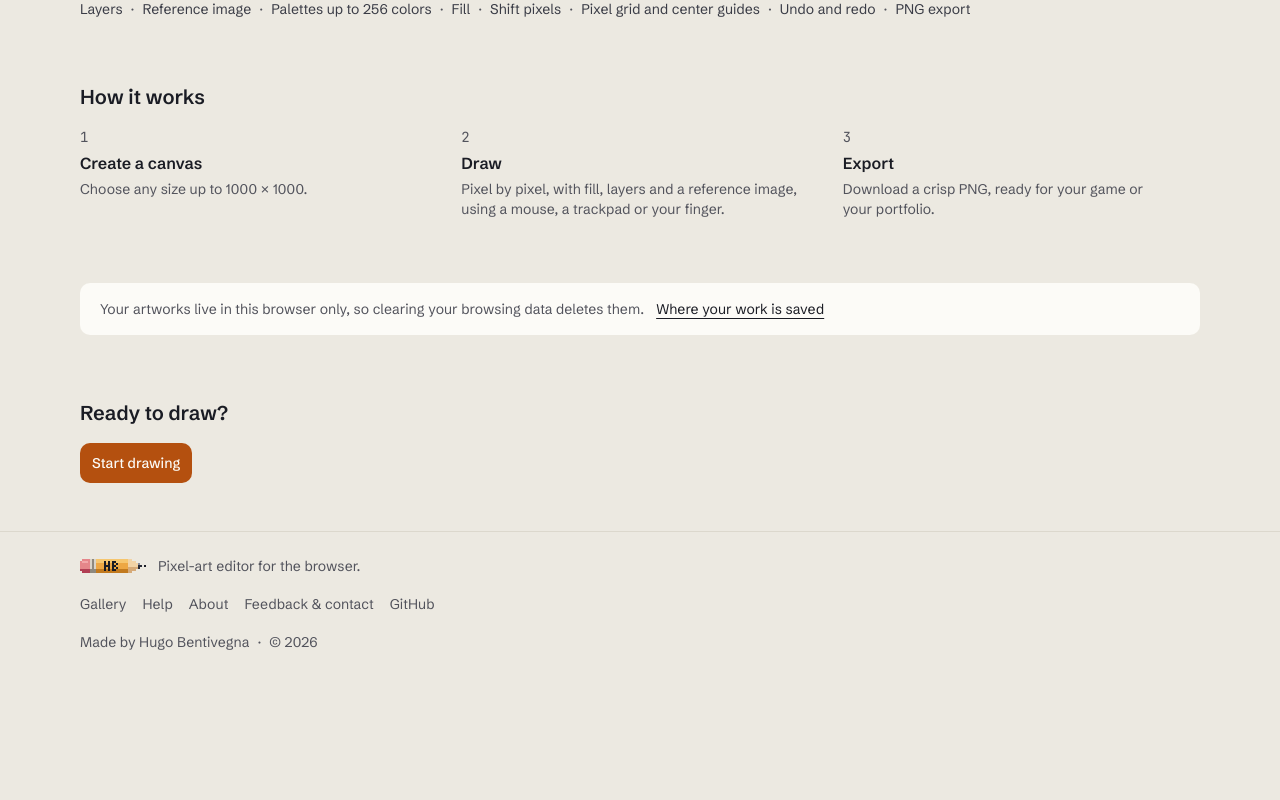
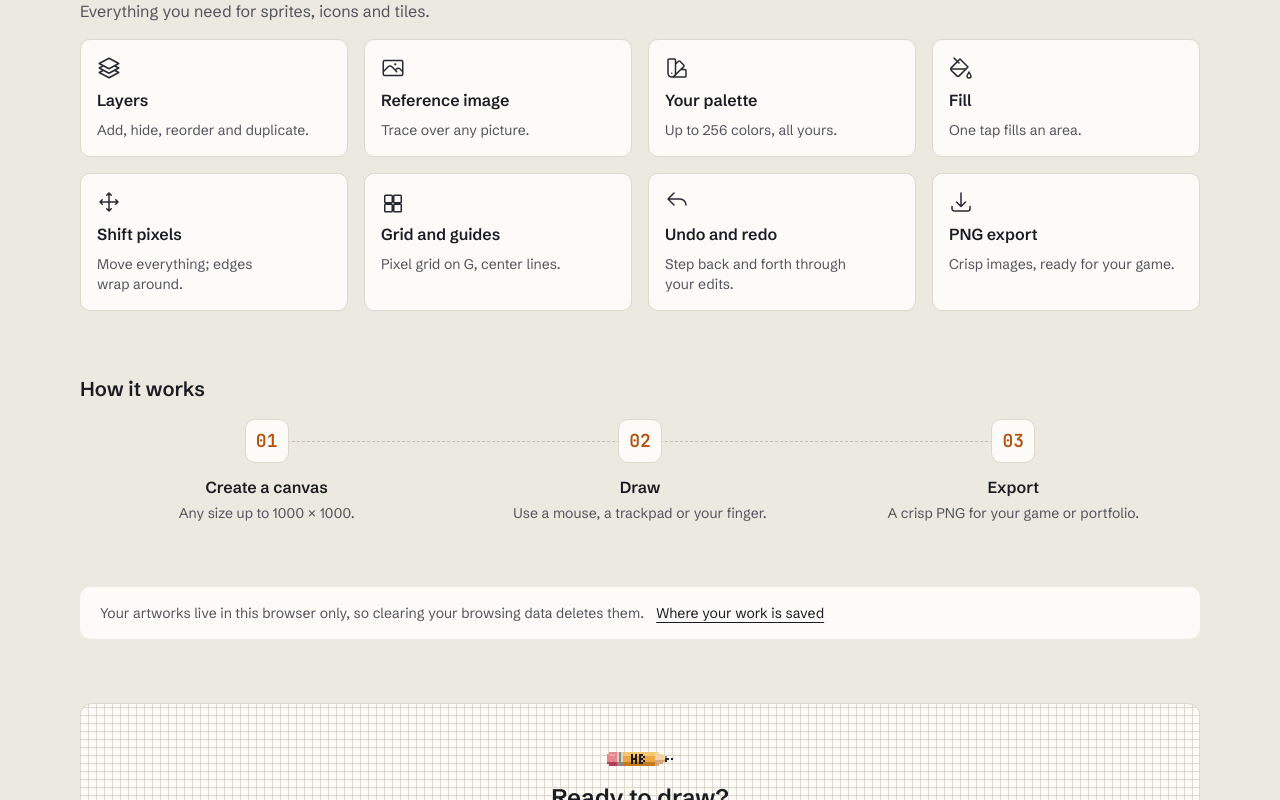
Before and after one commit to hugobenti/pixel-art, a Next.js app: page / in a window 1280 px wide. Shown: the part 680-1480 px from the top of the page. Before the commit the page ends 1356 px from the top, so only its background shows below. Built offline with nearby package versions, Linux system fonts and the light colour scheme.

Commit message:
feat(site): richer what's inside, how it works and closing sections

```diff
--- a/src/content/content.type.ts
+++ b/src/content/content.type.ts
@@ -376,12 +376,14 @@ export interface IHomeContent {
   secondary: string;
   promises: IHomeBlurb[];
   insideLabel: string;
-  inside: string[];
+  insideIntro: string;
+  inside: IHomeBlurb[];
   stepsTitle: string;
   steps: IHomeBlurb[];
   storageNote: string;
   storageLink: string;
   closingTitle: string;
+  closingText: string;
   closingCta: string;
 }
 
--- a/src/content/home.ts
+++ b/src/content/home.ts
@@ -21,28 +21,27 @@ export const home: IHomeContent = {
     },
   ],
   insideLabel: "What’s inside",
+  insideIntro: "Everything you need for sprites, icons and tiles.",
   inside: [
-    "Layers",
-    "Reference image",
-    "Palettes up to 256 colors",
-    "Fill",
-    "Shift pixels",
-    "Pixel grid and center guides",
-    "Undo and redo",
-    "PNG export",
+    { title: "Layers", text: "Add, hide, reorder and duplicate." },
+    { title: "Reference image", text: "Trace over any picture." },
+    { title: "Your palette", text: "Up to 256 colors, all yours." },
+    { title: "Fill", text: "One tap fills an area." },
+    { title: "Shift pixels", text: "Move everything; edges wrap around." },
+    { title: "Grid and guides", text: "Pixel grid on G, center lines." },
+    { title: "Undo and redo", text: "Step back and forth through your edits." },
+    { title: "PNG export", text: "Crisp images, ready for your game." },
   ],
   stepsTitle: "How it works",
   steps: [
-    { title: "Create a canvas", text: "Choose any size up to 1000 × 1000." },
-    {
-      title: "Draw",
-      text: "Pixel by pixel, with fill, layers and a reference image, using a mouse, a trackpad or your finger.",
-    },
-    { title: "Export", text: "Download a crisp PNG, ready for your game or your portfolio." },
+    { title: "Create a canvas", text: "Any size up to 1000 × 1000." },
+    { title: "Draw", text: "Use a mouse, a trackpad or your finger." },
+    { title: "Export", text: "A crisp PNG for your game or portfolio." },
   ],
   storageNote:
     "Your artworks live in this browser only, so clearing your browsing data deletes them.",
   storageLink: "Where your work is saved",
   closingTitle: "Ready to draw?",
+  closingText: "Your first canvas is one click away. No sign-up.",
   closingCta: "Start drawing",
 };
--- a/src/features/shared/constants/publicIcons.ts
+++ b/src/features/shared/constants/publicIcons.ts
@@ -31,6 +31,7 @@ export const PUBLIC_ICONS = {
   photo: "/icons/photo.svg",
   download: "/icons/download.svg",
   dashboard: "/icons/dashboard.svg",
+  swatch: "/icons/swatch.svg",
   layers: "/icons/layers.svg",
   moreHorizontal: "/icons/more-horizontal.svg",
   trash: "/icons/trash.svg",
--- a/src/features/site/components/HomeScreen.data.ts
+++ b/src/features/site/components/HomeScreen.data.ts
@@ -2,5 +2,17 @@ import { PUBLIC_ICONS } from "@/features/shared/constants/publicIcons";
 
 export const HOME_PROMISE_ICONS = [PUBLIC_ICONS.pencil, PUBLIC_ICONS.lock, PUBLIC_ICONS.download];
 
-/** Shown in mono beside each How-it-works step. */
-export const HOME_STEP_NUMBERS = ["1", "2", "3"];
+/** One icon per "What’s inside" card, in the order of `home.inside`. */
+export const HOME_FEATURE_ICONS = [
+  PUBLIC_ICONS.layers,
+  PUBLIC_ICONS.photo,
+  PUBLIC_ICONS.swatch,
+  PUBLIC_ICONS.bucket,
+  PUBLIC_ICONS.move,
+  PUBLIC_ICONS.grid,
+  PUBLIC_ICONS.undo,
+  PUBLIC_ICONS.download,
+];
+
+/** Shown in the badge of each How-it-works step. */
+export const HOME_STEP_NUMBERS = ["01", "02", "03"];
--- a/src/features/site/components/HomeScreen.style.ts
+++ b/src/features/site/components/HomeScreen.style.ts
@@ -1,6 +1,6 @@
 /**
  * Purpose:
- * Classes for HomeScreen: hero, promise cards, feature chips, steps, storage band and closing call.
+ * Classes for HomeScreen: hero, promise cards, feature cards, steps, storage band and closing call.
  */
 
 import { button } from "@/features/shared/components/Button.style";
@@ -26,12 +26,21 @@ export const homeScreen = {
   cardText: "text-sm text-muted",
   section: "flex flex-col gap-4",
   sectionTitle: siteType.section,
-  chips: "flex flex-wrap gap-x-2 gap-y-1 text-sm text-fg-secondary",
-  chip: "after:ml-2 after:text-muted after:content-['·'] last:after:hidden",
-  steps: "grid gap-6 sm:grid-cols-3",
-  step: "flex flex-col gap-1",
-  stepNumber: "font-mono text-sm text-muted",
+  sectionIntro: "text-sm text-muted sm:text-base",
+  features: "grid grid-cols-2 gap-3 sm:gap-4 lg:grid-cols-4",
+  feature: "flex flex-col gap-2 rounded-lg border border-line bg-surface p-3 min-[360px]:p-4",
+  featureIcon: "size-6 text-fg-soft",
+  featureTitle: "text-sm font-semibold text-fg sm:text-base",
+  featureText: "text-xs text-muted sm:text-sm",
+  steps: "flex flex-col gap-6 sm:grid sm:grid-cols-3 sm:gap-0",
+  step: "relative flex items-start gap-4 after:absolute after:top-11 after:-bottom-6 after:left-[22px] after:border-l after:border-dashed after:border-line-strong last:after:hidden sm:flex-col sm:items-center sm:gap-3 sm:px-3 sm:text-center sm:after:top-[22px] sm:after:bottom-auto sm:after:left-1/2 sm:after:h-0 sm:after:w-full sm:after:border-t sm:after:border-l-0",
+  stepNumber:
+    "relative z-10 flex size-11 shrink-0 items-center justify-center rounded-lg border border-line bg-surface font-mono text-lg font-semibold text-accent",
+  stepBody: "flex flex-col gap-1",
   note: "flex flex-wrap items-center gap-x-3 gap-y-1 rounded-lg bg-surface px-5 py-4 text-sm text-muted",
   noteLink: siteType.linkStandalone,
-  closing: "flex flex-col items-start gap-4",
+  closing:
+    "pixel-grid-panel flex flex-col items-center gap-4 rounded-xl border border-line bg-surface px-6 py-12 text-center",
+  closingTitle: cx(siteType.section, "sm:text-2xl"),
+  closingText: "text-sm text-muted sm:text-base",
 };
--- a/src/features/site/components/HomeScreen.tsx
+++ b/src/features/site/components/HomeScreen.tsx
@@ -9,7 +9,7 @@ import Link from "next/link";
 import { home } from "@/content/home";
 import { BrandLogo } from "@/features/shared/brand/BrandLogo";
 import { PublicMaskIcon } from "@/features/shared/components/PublicMaskIcon";
-import { HOME_PROMISE_ICONS, HOME_STEP_NUMBERS } from "./HomeScreen.data";
+import { HOME_FEATURE_ICONS, HOME_PROMISE_ICONS, HOME_STEP_NUMBERS } from "./HomeScreen.data";
 import { homeScreen } from "./HomeScreen.style";
 
 export function HomeScreen() {
@@ -45,10 +45,13 @@ export function HomeScreen() {
 
       <section className={homeScreen.section}>
         <h2 className={homeScreen.sectionTitle}>{home.insideLabel}</h2>
-        <ul className={homeScreen.chips}>
-          {home.inside.map((item) => (
-            <li key={item} className={homeScreen.chip}>
-              {item}
+        <p className={homeScreen.sectionIntro}>{home.insideIntro}</p>
+        <ul className={homeScreen.features}>
+          {home.inside.map((item, index) => (
+            <li key={item.title} className={homeScreen.feature}>
+              <PublicMaskIcon src={HOME_FEATURE_ICONS[index]} className={homeScreen.featureIcon} />
+              <h3 className={homeScreen.featureTitle}>{item.title}</h3>
+              <p className={homeScreen.featureText}>{item.text}</p>
             </li>
           ))}
         </ul>
@@ -59,9 +62,13 @@ export function HomeScreen() {
         <ol className={homeScreen.steps}>
           {home.steps.map((step, index) => (
             <li key={step.title} className={homeScreen.step}>
-              <span className={homeScreen.stepNumber}>{HOME_STEP_NUMBERS[index]}</span>
-              <h3 className={homeScreen.cardTitle}>{step.title}</h3>
-              <p className={homeScreen.cardText}>{step.text}</p>
+              <span aria-hidden="true" className={homeScreen.stepNumber}>
+                {HOME_STEP_NUMBERS[index]}
+              </span>
+              <div className={homeScreen.stepBody}>
+                <h3 className={homeScreen.cardTitle}>{step.title}</h3>
+                <p className={homeScreen.cardText}>{step.text}</p>
+              </div>
             </li>
           ))}
         </ol>
@@ -75,7 +82,9 @@ export function HomeScreen() {
       </p>
 
       <section className={homeScreen.closing}>
-        <h2 className={homeScreen.sectionTitle}>{home.closingTitle}</h2>
+        <BrandLogo variant="pencil" decorative />
+        <h2 className={homeScreen.closingTitle}>{home.closingTitle}</h2>
+        <p className={homeScreen.closingText}>{home.closingText}</p>
         <Link href="/gallery" className={homeScreen.primary}>
           {home.closingCta}
         </Link>
```
Also changed, not shown: public/icons/swatch.svg (added), 1 other file (tests, documents, lock files or other folders).
